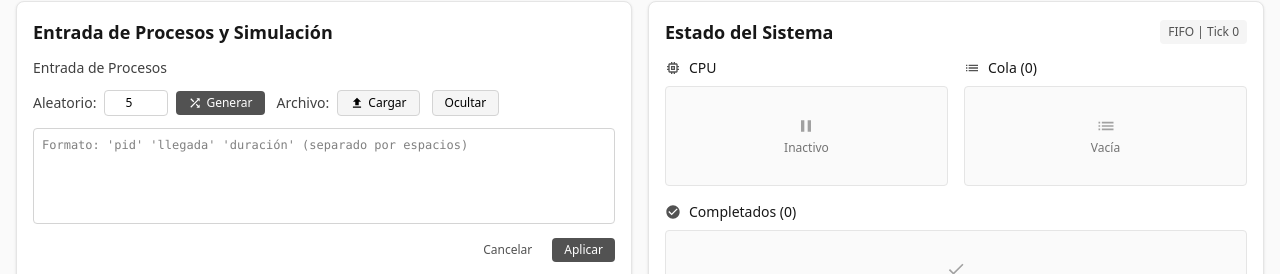
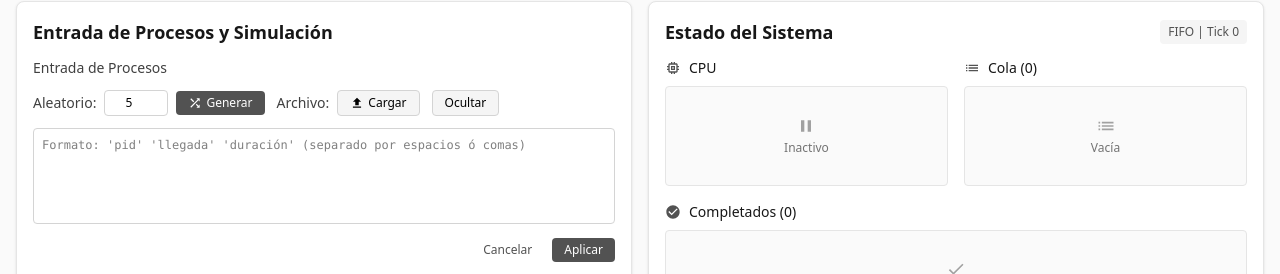
Before and after one commit to CastDev-j/process-simulator, a React (Vite) app: page / in a window 1280 px wide. Both pictures are taken after a click on the button "Entrada Manual". Shown: the part 87-361 px from the top of the page. Built offline with nearby package versions, Linux system fonts and the light colour scheme.

Commit message:
Update placeholder text in process input textarea to include comma as a separator

```diff
--- a/src/components/ProcessInputAndControls.tsx
+++ b/src/components/ProcessInputAndControls.tsx
@@ -131,7 +131,7 @@ export const ProcessInputAndControls: React.FC = () => {
                 <textarea
                   value={textInput}
                   onChange={(e) => setTextInput(e.target.value)}
-                  placeholder="Formato: 'pid' 'llegada' 'duración' (separado por espacios)"
+                  placeholder="Formato: 'pid' 'llegada' 'duración' (separado por espacios ó comas)"
                   className="w-full h-24 p-2 border border-neutral-300 rounded text-xs font-mono resize-none"
                 />
                 <div className="flex justify-end gap-2">
```
